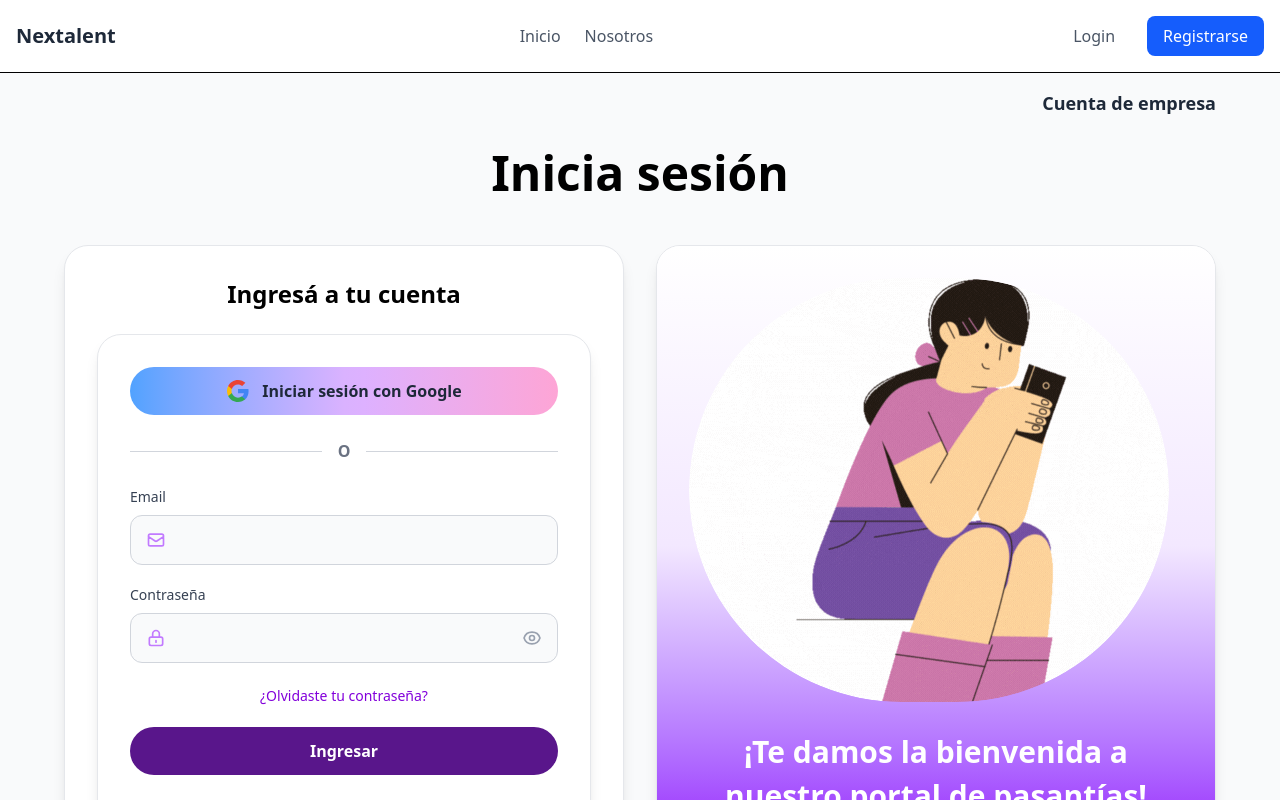
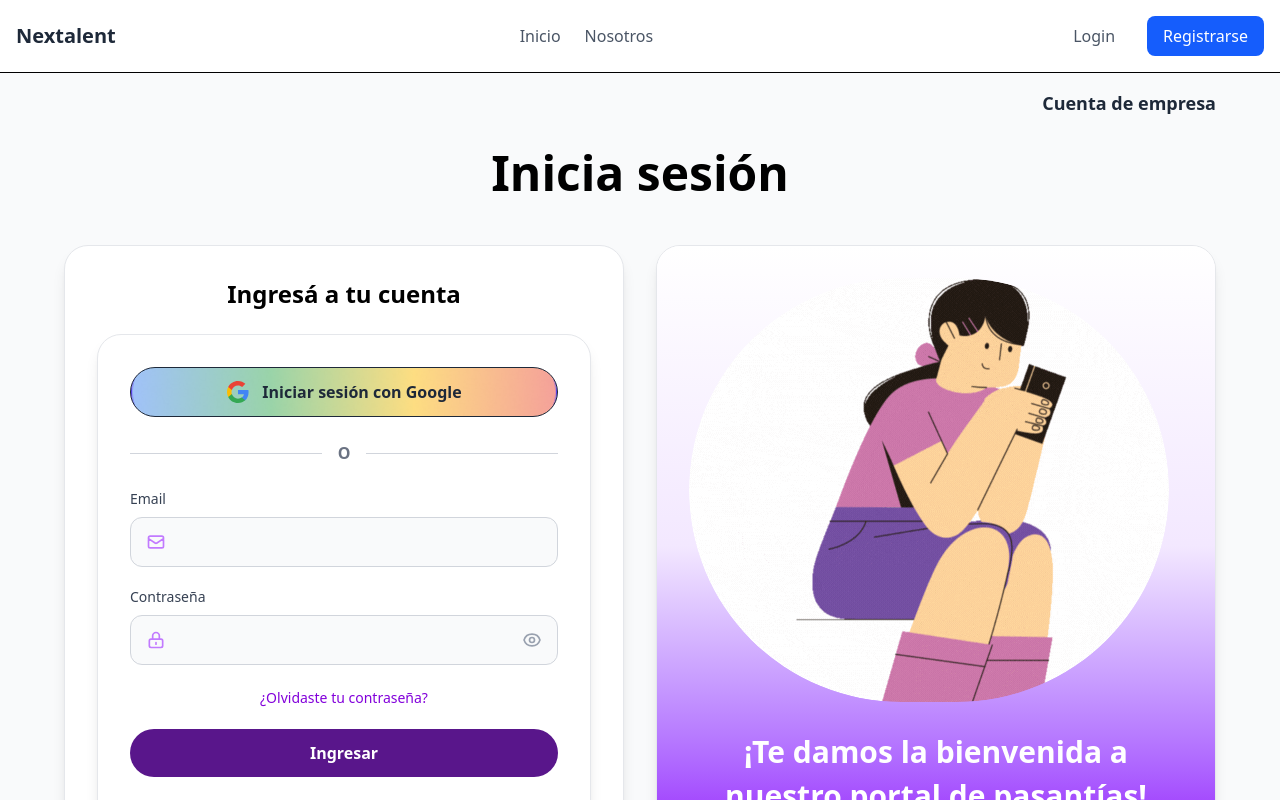
Before and after one commit to Fran1107/NexTalent-Front, a React (Vite) app: page /auth/login in a window 1280 px wide. Shown: the top 800 px of the page. Built offline with nearby package versions, Linux system fonts and the light colour scheme; no server answers.

Commit message:
boton de google con fondo gradiente

```diff
--- a/src/components/login/FormLoginCard.jsx
+++ b/src/components/login/FormLoginCard.jsx
@@ -10,7 +10,7 @@ export default function FormLoginCard() {
           <div className="bg-white rounded-3xl shadow-lg p-8 border border-gray-200">
 
             {/* /* Botón de Google */}
-            <button className="w-full bg-gradient-to-r from-blue-400 via-purple-300 to-pink-300 text-gray-800 font-semibold py-3 px-6 rounded-full flex items-center justify-center gap-3 mb-6 hover:opacity-90 transition ">
+            <button className="w-full bg-[url('/img/bgc-google.png')] bg-cover bg-center text-gray-800 font-semibold py-3 px-6 rounded-full flex items-center justify-center gap-3 mb-6 hover:opacity-90 transition border border-blue">
               <svg className="w-6 h-6" viewBox="0 0 24 24">
                 <path fill="#4285F4" d="M22.56 12.25c0-.78-.07-1.53-.2-2.25H12v4.26h5.92c-.26 1.37-1.04 2.53-2.21 3.31v2.77h3.57c2.08-1.92 3.28-4.74 3.28-8.09z"/>
                 <path fill="#34A853" d="M12 23c2.97 0 5.46-.98 7.28-2.66l-3.57-2.77c-.98.66-2.23 1.06-3.71 1.06-2.86 0-5.29-1.93-6.16-4.53H2.18v2.84C3.99 20.53 7.7 23 12 23z"/>
```
Also changed, not shown: public/img/bgc-google.png (added).
